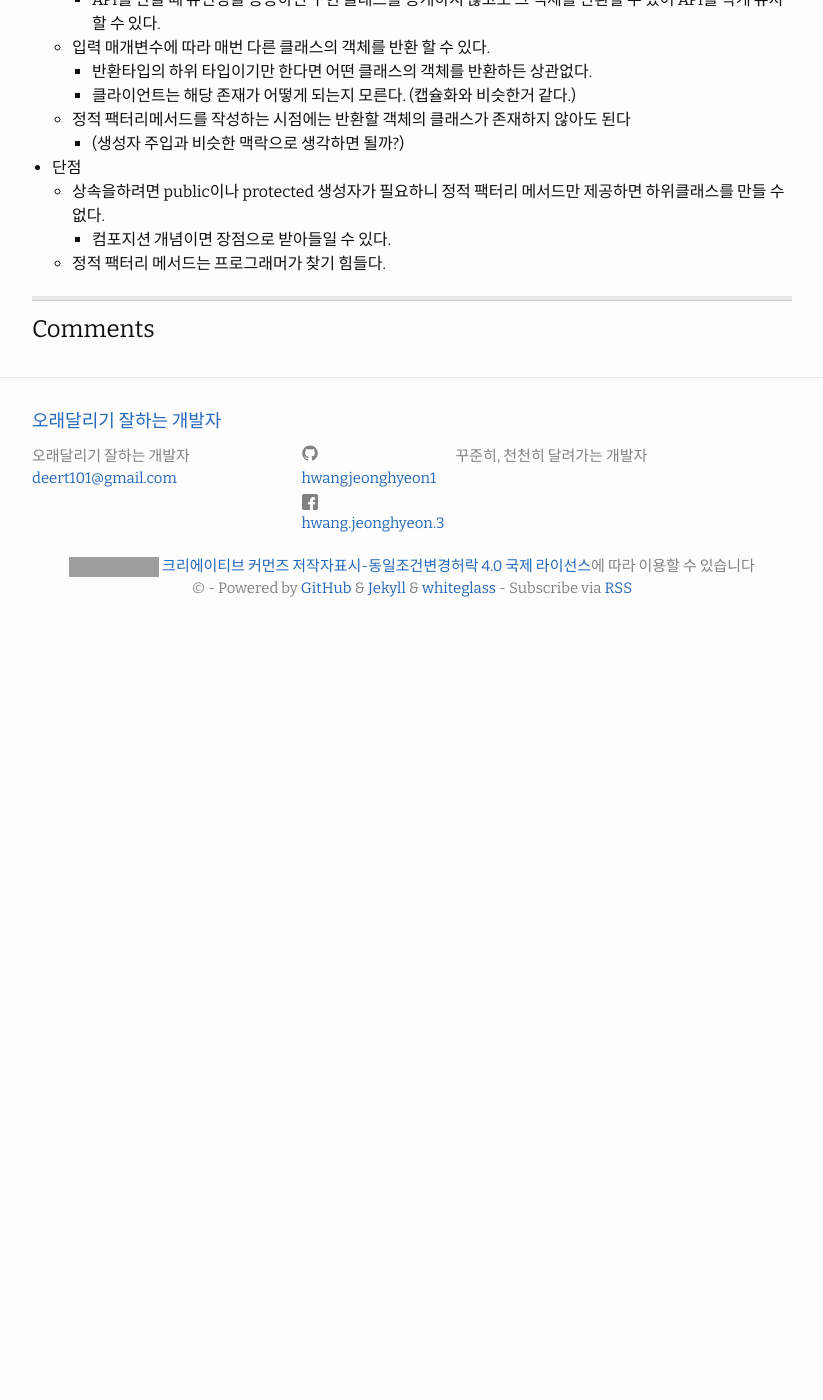
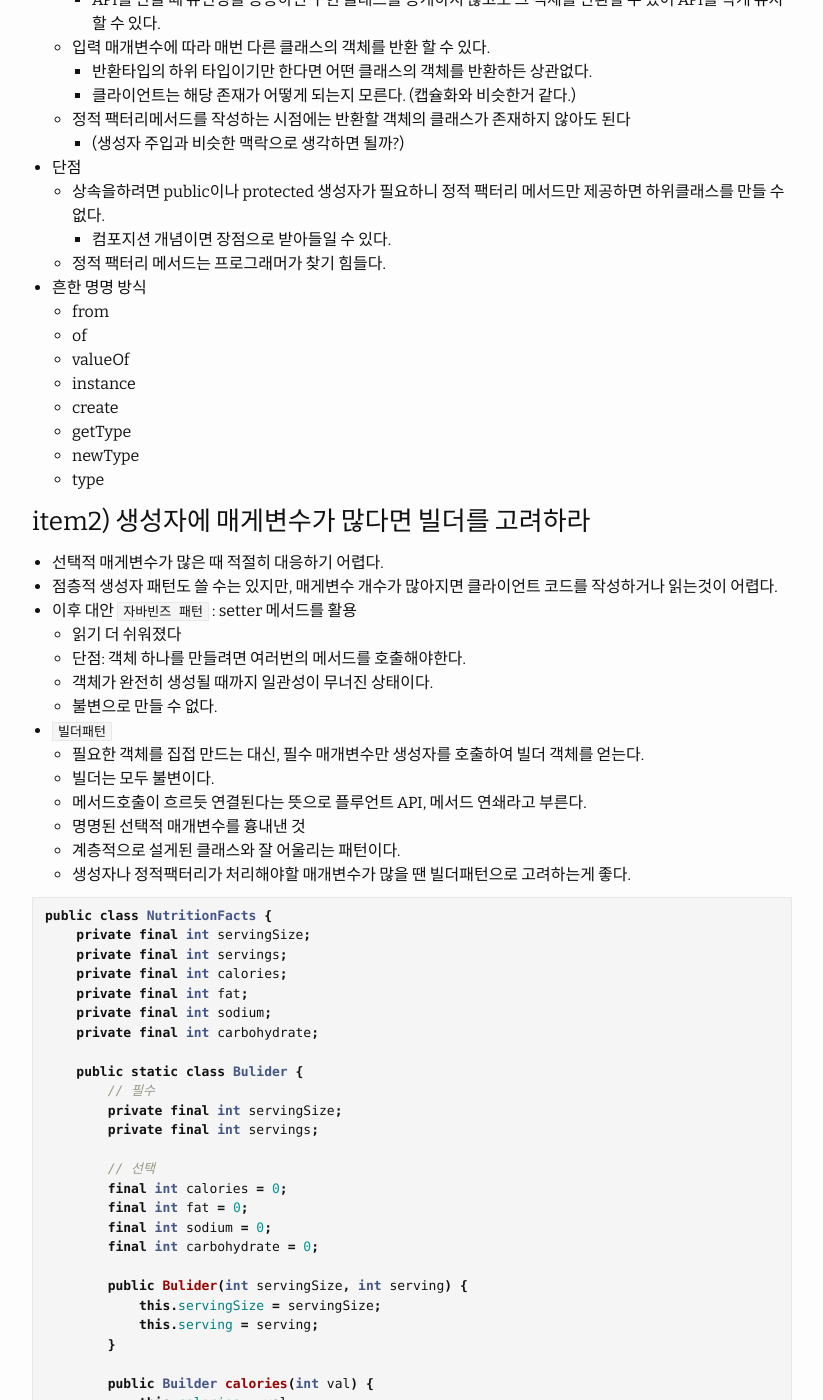
Before and after one commit to HWANGJEONGHYEON1/HWANGJEONGHYEON1.github.io, a Jekyll site: the page built from _posts/2022-01-05-effectivc_java1.md, in a window 1280 px wide and 1400 px high, scrolled down 818 px. Shown: the whole window, without its empty margins (228-1051 px from the left). Built offline with Jekyll 4.4.1, drawn with Linux system fonts in a browser that asks for light colours; comment, search, counter and statistics services are not loaded; before the commit the page ends 1448 px from its top, so only the background shows below that; some of the changed text lies outside the part shown; grey boxes are pictures that could not be loaded.

Commit message:
[docs] effective java - 1

````diff
--- a/_posts/2022-01-05-effectivc_java1.md
+++ b/_posts/2022-01-05-effectivc_java1.md
@@ -43,3 +43,87 @@ public static Boolean valueOf(boolean b) {
     - 상속을하려면 public이나 protected 생성자가 필요하니 정적 팩터리 메서드만 제공하면 하위클래스를 만들 수 없다.
         - 컴포지션 개념이면 장점으로 받아들일 수 있다.
     - 정적 팩터리 메서드는 프로그래머가 찾기 힘들다.
+
+- 흔한 명명 방식
+    - from
+    - of
+    - valueOf
+    - instance
+    - create
+    - getType
+    - newType
+    - type
+
+
+### item2) 생성자에 매게변수가 많다면 빌더를 고려하라
+- 선택적 매게변수가 많은 때 적절히 대응하기 어렵다.
+- 점층적 생성자 패턴도 쓸 수는 있지만, 매게변수 개수가 많아지면 클라이언트 코드를 작성하거나 읽는것이 어렵다.
+- 이후 대안 `자바빈즈 패턴` : setter 메서드를 활용
+    - 읽기 더 쉬워졌다
+    - 단점: 객체 하나를 만들려면 여러번의 메서드를 호출해야한다.
+    - 객체가 완전히 생성될 때까지 일관성이 무너진 상태이다.
+    - 불변으로 만들 수 없다.
+- `빌더패턴`
+    - 필요한 객체를 집접 만드는 대신, 필수 매개변수만 생성자를 호출하여 빌더 객체를 얻는다.
+    - 빌더는 모두 불변이다.
+    - 메서드호출이 흐르듯 연결된다는 뜻으로 플루언트 API, 메서드 연쇄라고 부른다.
+    - 명명된 선택적 매개변수를 흉내낸 것
+    - 계층적으로 설게된 클래스와 잘 어울리는 패턴이다.
+    - 생성자나 정적팩터리가 처리해야할 매개변수가 많을 땐 빌더패턴으로 고려하는게 좋다.
+
+```java
+public class NutritionFacts {
+    private final int servingSize;
+    private final int servings;
+    private final int calories;
+    private final int fat;
+    private final int sodium;
+    private final int carbohydrate;
+
+    public static class Bulider {
+        // 필수
+        private final int servingSize;
+        private final int servings;
+
+        // 선택
+        final int calories = 0;
+        final int fat = 0;
+        final int sodium = 0;
+        final int carbohydrate = 0;
+
+        public Bulider(int servingSize, int serving) {
+            this.servingSize = servingSize;
+            this.serving = serving;
+        }
+
+        public Builder calories(int val) {
+            this.calories = val;
+            return this;
+        }
+
+        public Builder fat(int val) {
+            this.fat = val;
+            return this;
+        }
+
+        public Builder sodium(int val) {
+            this.sodium = val;
+            return this;
+        }
+
+        public Builder carbohydrate(int val) {
+            this.carbohydrate = val;
+            return this;
+        }
+
+        private NutirtionFacts(Builder bulider) {
+            servingSize = builder.servingSize;
+            servings = builder.serving;
+            calories = builder.calories;
+            fat = builder.fat;
+            sodium = builder.sodium;
+            carbohydrate = builder.carbohydrate;
+        }
+    }
+}
+```
````
Also changed, not shown: other parts of _posts/2022-01-05-effectivc_java1.md (+1 -1 lines).
